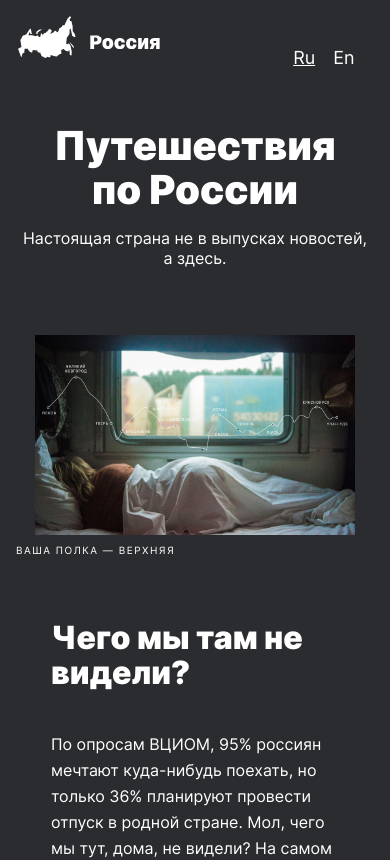
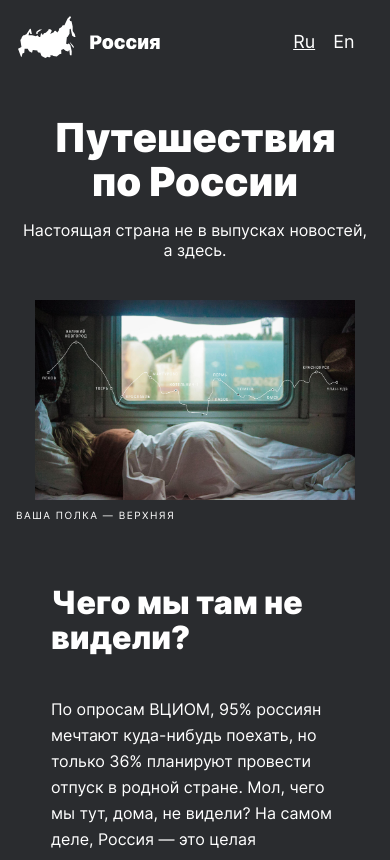
Before and after one commit to SVETA12345/russian-travel, a plain HTML site: page index.html in a window 390 px wide. Shown: the top 860 px of the page. Drawn offline with Linux system fonts and the light colour scheme; files whose address does not match are found by name.

Commit message:
Исправление ошибок 4

```diff
--- a/blocks/header/__menu-links/header__menu-links.css
+++ b/blocks/header/__menu-links/header__menu-links.css
@@ -1,6 +1,5 @@
 .header__menu-links{
     list-style: none;
-    margin: 0;
     display: flex;
-    align-items: flex-end;
+    align-items: center;
 }
--- a/blocks/header/header.css
+++ b/blocks/header/header.css
@@ -9,7 +9,7 @@
 
 @media (max-width: 424px){
     .header{
-      max-height: 42px;
+      min-height: 42px;
       padding-top: 16px;
     }
   }
--- a/blocks/lead/__subtitle/lead__subtitle.css
+++ b/blocks/lead/__subtitle/lead__subtitle.css
@@ -10,12 +10,16 @@
     margin-top: 32px;
     margin-bottom: 64px;
 }
+@media (max-width: 1279px){
+    .lead__subtitle{
+        margin-bottom: 56px;
+    }
+}
 @media (max-width: 767px){
     .lead__subtitle{
         width: 80%;
         font-size: 20px;
         line-height: 25px;
-        margin-bottom: 35px;
     }
 }
 @media (max-width: 424px){
@@ -24,6 +28,7 @@
         font-size: 16px;
         line-height: 20px;
         margin-top: 16px;
-        height: 40px;
+        min-height: 40px;
+        margin-bottom: 40px;
     }
 }
--- a/blocks/lead/lead.css
+++ b/blocks/lead/lead.css
@@ -8,6 +8,7 @@
 @media (max-width: 1279px){
     .lead{
       max-width: 91%;
+      margin-top: 48px;
     }
   }
 @media (max-width: 1023px){
--- a/blocks/photo-grid/__item/photo-grid__item.css
+++ b/blocks/photo-grid/__item/photo-grid__item.css
@@ -1,5 +1,6 @@
 .photo-grid__item{
     width: 100%;
+    object-fit: cover;
 }
 
 @media (max-width: 767px){
--- a/blocks/place/__image/place__image.css
+++ b/blocks/place/__image/place__image.css
@@ -1,6 +1,7 @@
 .place__image{
     width: 460px;
     height: 460px;
+    object-fit: cover;
 }
 @media (max-width: 1279px){
     .place__image{
--- a/blocks/place/place.css
+++ b/blocks/place/place.css
@@ -8,6 +8,7 @@
 @media (max-width: 1279px){
     .place{
         gap:48px 32px;
+        grid-template-columns:440px 1fr;
     }
 }
 @media (max-width: 1023px){
```
